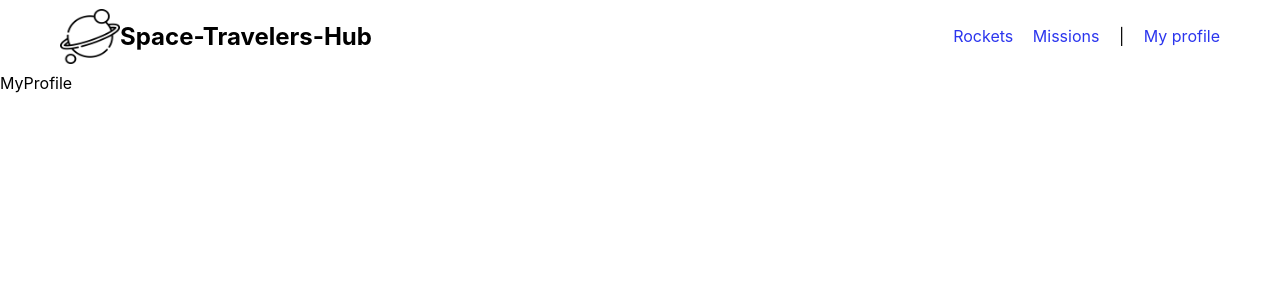
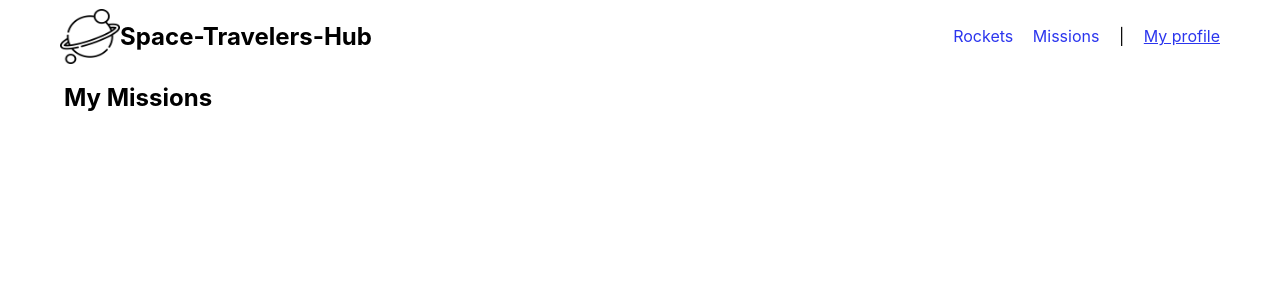
Before and after one commit to sentayhu19/Space-Travelers-Hub, a React (Create React App) app: page /myprofile in a window 1280 px wide. Shown: the top 300 px of the page. Built offline with nearby package versions, Linux system fonts and the light colour scheme.

Commit message:
Render a list of all joined missions

```diff
--- /dev/null
+++ b/src/components/myProfile/myProfile.css
@@ -0,0 +1,11 @@
+.joined-mission-table,
+tr,
+td {
+  border-collapse: collapse;
+  border: 1px solid black;
+  width: 45%;
+}
+
+.mission-title {
+  margin: 10px 5%;
+}
--- a/src/components/myProfile/myProfile.js
+++ b/src/components/myProfile/myProfile.js
@@ -1,6 +1,34 @@
 import React from 'react';
+import { useSelector } from 'react-redux';
+import './myProfile.css';
+import { generate } from 'randomized-string';
 
-const MyProfile = () => (
-  <div>MyProfile</div>
-);
+const MyProfile = () => {
+  const Joined = useSelector((state) => state.missionReducer);
+  const { missions, joinedMissions } = Joined;
+  const YouJoined = missions.filter((ids, i) => ids.mission_id === joinedMissions[i]);
+  return (
+    <>
+      <div className="joined wrap">
+        <div className="missions">
+          <h2 className="mission-title">My Missions</h2>
+          <div className="joined-missions">
+            <table className="joined-mission-table">
+              {YouJoined.map((j) => (
+                <tbody key={generate()}>
+                  <tr key={j.mission_id}>
+                    <td key={j.mission_id}>
+                      <p className="joined-mission" key={j.mission_id}>{j.mission_name}</p>
+                    </td>
+                  </tr>
+                </tbody>
+              ))}
+            </table>
+
+          </div>
+        </div>
+      </div>
+    </>
+  );
+};
 export default MyProfile;
--- a/src/layouts/navigation.js
+++ b/src/layouts/navigation.js
@@ -27,7 +27,7 @@ const Navigation = () => (
         </NavLink>
         <span>|</span>
         <NavLink
-          to="/rockets"
+          to="/myprofile"
         >
           My profile
         </NavLink>
```
Also changed, not shown: package.json (line endings or trailing spaces).
